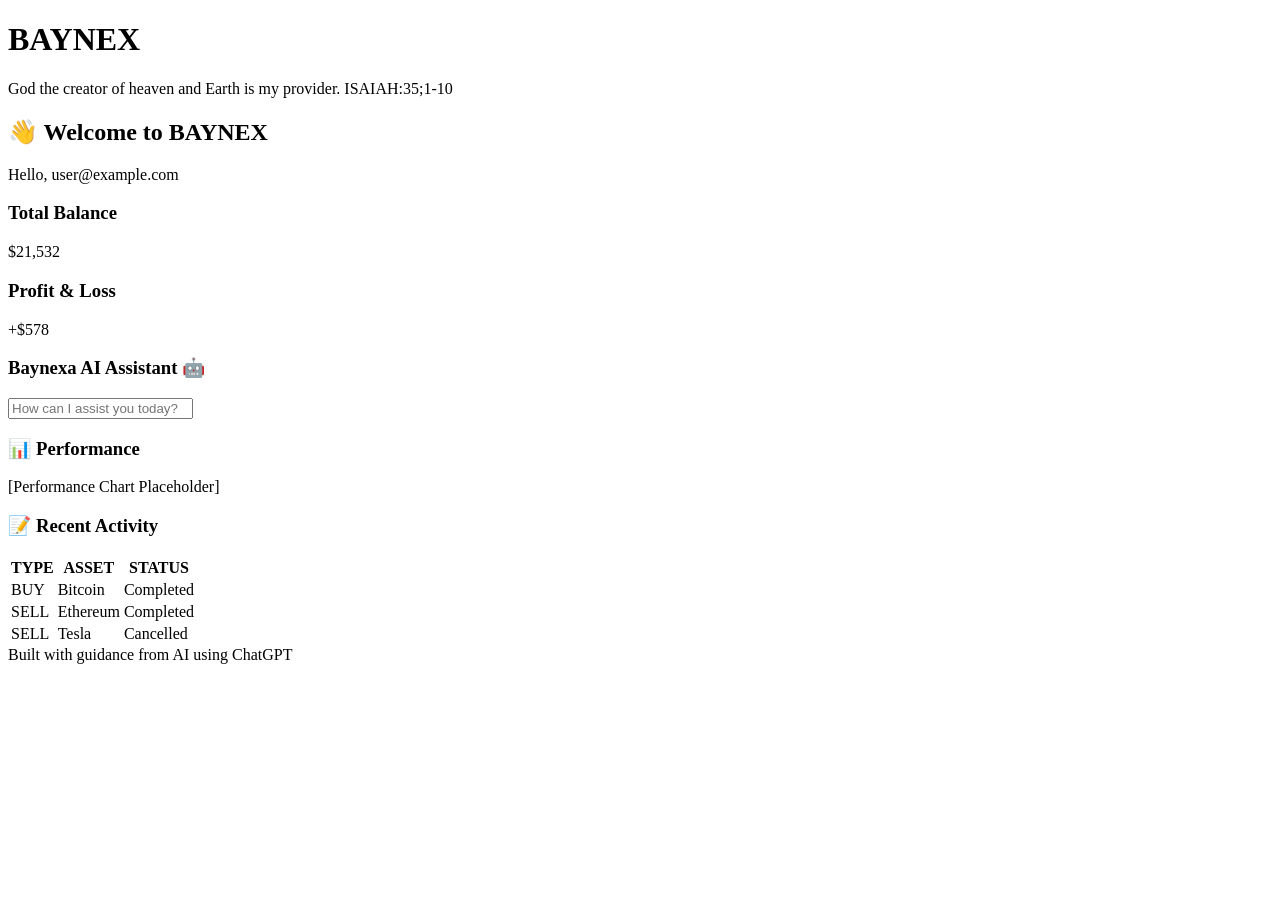
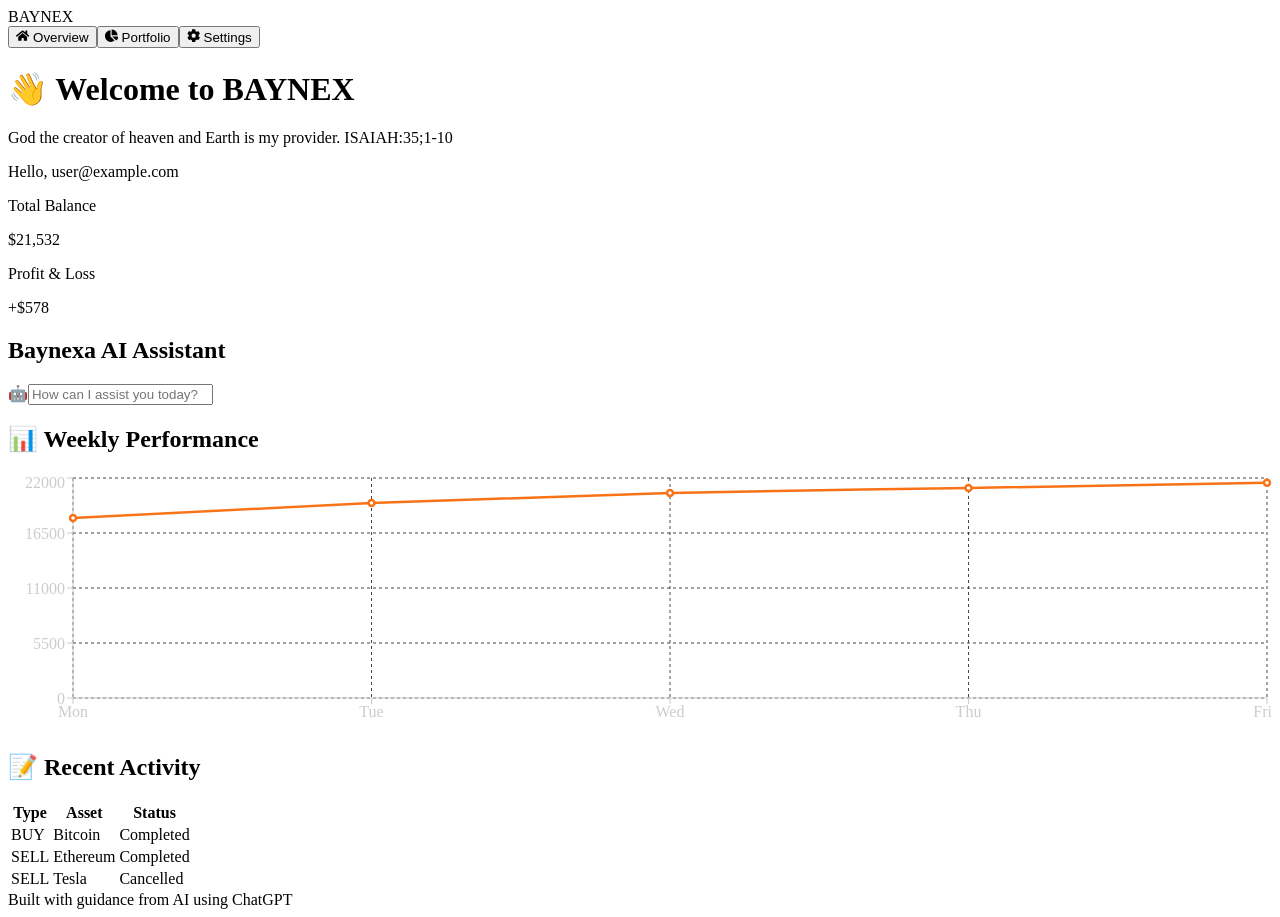
Before and after one commit to BananaXX/Baynex-1.0, a React (Vite) app: page / in a window 1280 px wide. Before the commit the page ends 800 px from the top, so only its background shows below. Built offline with nearby package versions, Linux system fonts and the light colour scheme; no server answers; sample sign-in values are in the browser's storage.

Commit message:
Update Dashboard.tsx

```diff
--- a/src/components/Dashboard.tsx
+++ b/src/components/Dashboard.tsx
@@ -1,87 +1,51 @@
 import React from 'react';
+import Navbar from './Navbar';
+import ActivityFeed from './ActivityFeed';
+import ChartComponent from './ChartComponent';
 
-const Dashboard: React.FC<{ user: any }> = ({ user }) => {
+interface Props {
+  user: any;
+}
+
+const Dashboard: React.FC<Props> = ({ user }) => {
   return (
-    <div className="min-h-screen bg-secondary text-white font-inter p-4">
-      {/* Header */}
-      <header className="mb-6">
-        <h1 className="text-4xl font-bold text-primary">BAYNEX</h1>
-        <p className="text-sm mt-1">
-          God the creator of heaven and Earth is my provider. ISAIAH:35;1-10
-        </p>
-      </header>
+    <div className="bg-black text-white min-h-screen flex">
+      <Navbar />
+      <main className="flex-1 p-6 overflow-auto">
+        <div className="mb-6">
+          <h1 className="text-3xl font-bold">👋 Welcome to <span className="text-red-500">BAYNEX</span></h1>
+          <p className="mt-2 text-sm text-gray-300">
+            God the creator of heaven and Earth is my provider. ISAIAH:35;1-10
+          </p>
+        </div>
 
-      {/* Welcome & User Info */}
-      <section className="mb-6">
-        <h2 className="text-2xl font-semibold">👋 Welcome to BAYNEX</h2>
-        <p className="mt-1">Hello, <span className="text-primary">{user.email}</span></p>
-      </section>
+        <div className="mb-6 bg-gray-800 p-4 rounded-2xl shadow">
+          <p>Hello, <span className="font-semibold text-blue-300">{user.email}</span></p>
+          <p className="mt-2 text-2xl">Total Balance</p>
+          <p className="text-3xl font-bold text-green-400">$21,532</p>
+          <p className="mt-1 text-md text-gray-400">Profit & Loss</p>
+          <p className="text-xl font-semibold text-emerald-500">+$578</p>
+        </div>
 
-      {/* Balance and P&L */}
-      <section className="grid grid-cols-1 md:grid-cols-2 gap-4 mb-6">
-        <div className="bg-black bg-opacity-20 p-4 rounded-xl shadow-md">
-          <h3 className="text-lg text-gray-300">Total Balance</h3>
-          <p className="text-3xl font-bold text-green-400">$21,532</p>
+        <div className="mb-6 bg-gray-800 p-4 rounded-2xl shadow">
+          <h2 className="text-lg font-semibold mb-2">Baynexa AI Assistant</h2>
+          <div className="flex items-center space-x-3">
+            <span className="text-2xl">🤖</span>
+            <input
+              type="text"
+              placeholder="How can I assist you today?"
+              className="w-full p-2 bg-gray-900 text-white border border-gray-700 rounded-lg focus:outline-none focus:ring-2 focus:ring-red-500"
+            />
+          </div>
         </div>
-        <div className="bg-black bg-opacity-20 p-4 rounded-xl shadow-md">
-          <h3 className="text-lg text-gray-300">Profit & Loss</h3>
-          <p className="text-3xl font-bold text-blue-400">+$578</p>
-        </div>
-      </section>
 
-      {/* AI Assistant */}
-      <section className="mb-6">
-        <h3 className="text-xl font-medium mb-2">Baynexa AI Assistant 🤖</h3>
-        <input
-          className="w-full p-2 rounded-lg border border-gray-700 bg-black text-white focus:outline-none"
-          placeholder="How can I assist you today?"
-        />
-      </section>
+        <ChartComponent />
+        <ActivityFeed />
 
-      {/* Performance */}
-      <section className="mb-6">
-        <h3 className="text-xl font-semibold mb-2">📊 Performance</h3>
-        {/* Placeholder chart or data */}
-        <div className="p-4 bg-black bg-opacity-10 rounded-lg">[Performance Chart Placeholder]</div>
-      </section>
-
-      {/* Recent Activity */}
-      <section className="mb-6">
-        <h3 className="text-xl font-semibold mb-2">📝 Recent Activity</h3>
-        <div className="overflow-x-auto text-sm">
-          <table className="w-full table-auto border-collapse border border-gray-700">
-            <thead className="bg-primary text-black">
-              <tr>
-                <th className="border border-gray-700 p-2">TYPE</th>
-                <th className="border border-gray-700 p-2">ASSET</th>
-                <th className="border border-gray-700 p-2">STATUS</th>
-              </tr>
-            </thead>
-            <tbody>
-              <tr>
-                <td className="border border-gray-700 p-2">BUY</td>
-                <td className="border border-gray-700 p-2">Bitcoin</td>
-                <td className="border border-gray-700 p-2">Completed</td>
-              </tr>
-              <tr>
-                <td className="border border-gray-700 p-2">SELL</td>
-                <td className="border border-gray-700 p-2">Ethereum</td>
-                <td className="border border-gray-700 p-2">Completed</td>
-              </tr>
-              <tr>
-                <td className="border border-gray-700 p-2">SELL</td>
-                <td className="border border-gray-700 p-2">Tesla</td>
-                <td className="border border-gray-700 p-2">Cancelled</td>
-              </tr>
-            </tbody>
-          </table>
-        </div>
-      </section>
-
-      {/* Footer */}
-      <footer className="text-xs text-gray-500 mt-8 text-center">
-        Built with guidance from AI using ChatGPT
-      </footer>
+        <footer className="mt-10 text-xs text-gray-500 text-center">
+          Built with guidance from AI using ChatGPT
+        </footer>
+      </main>
     </div>
   );
 };
```
